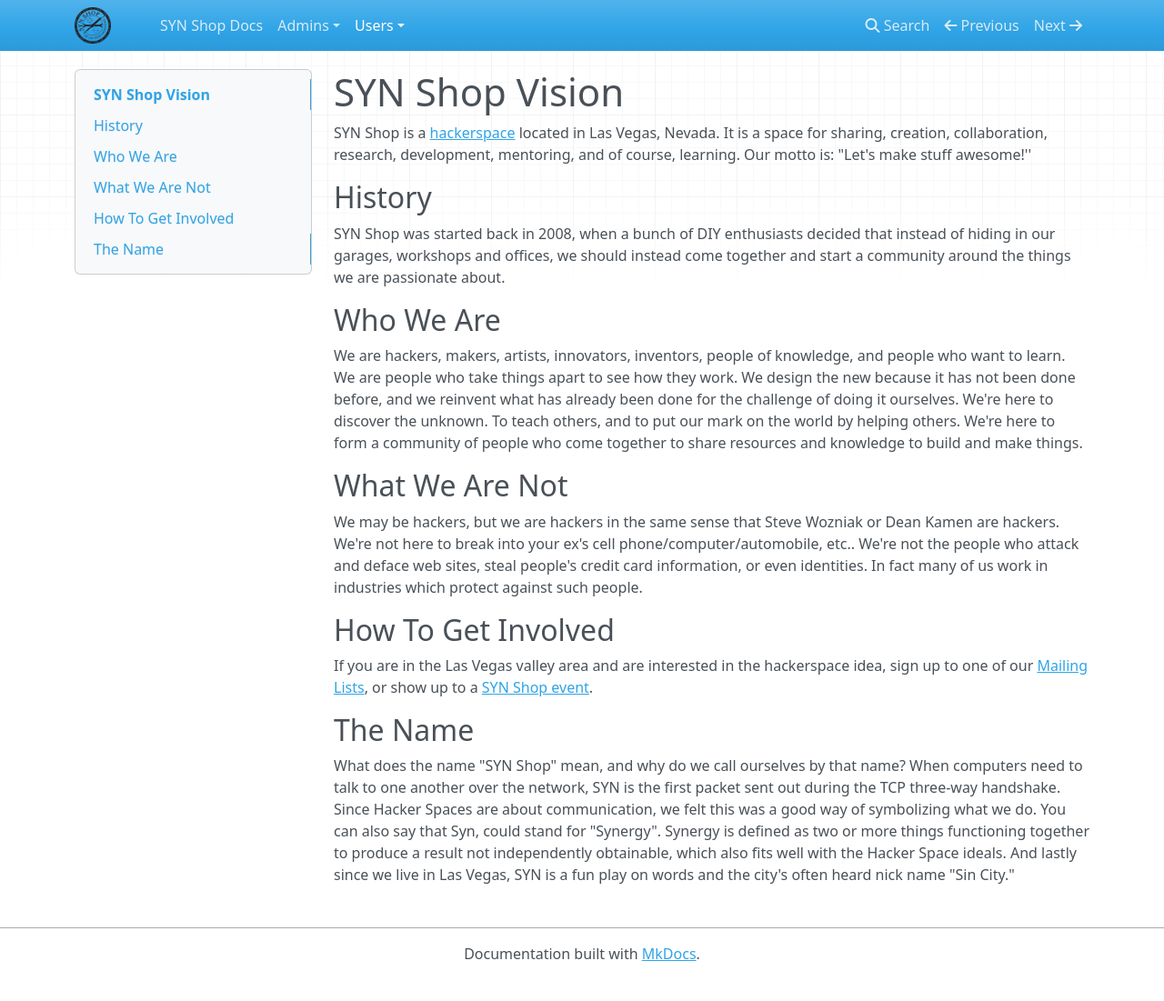
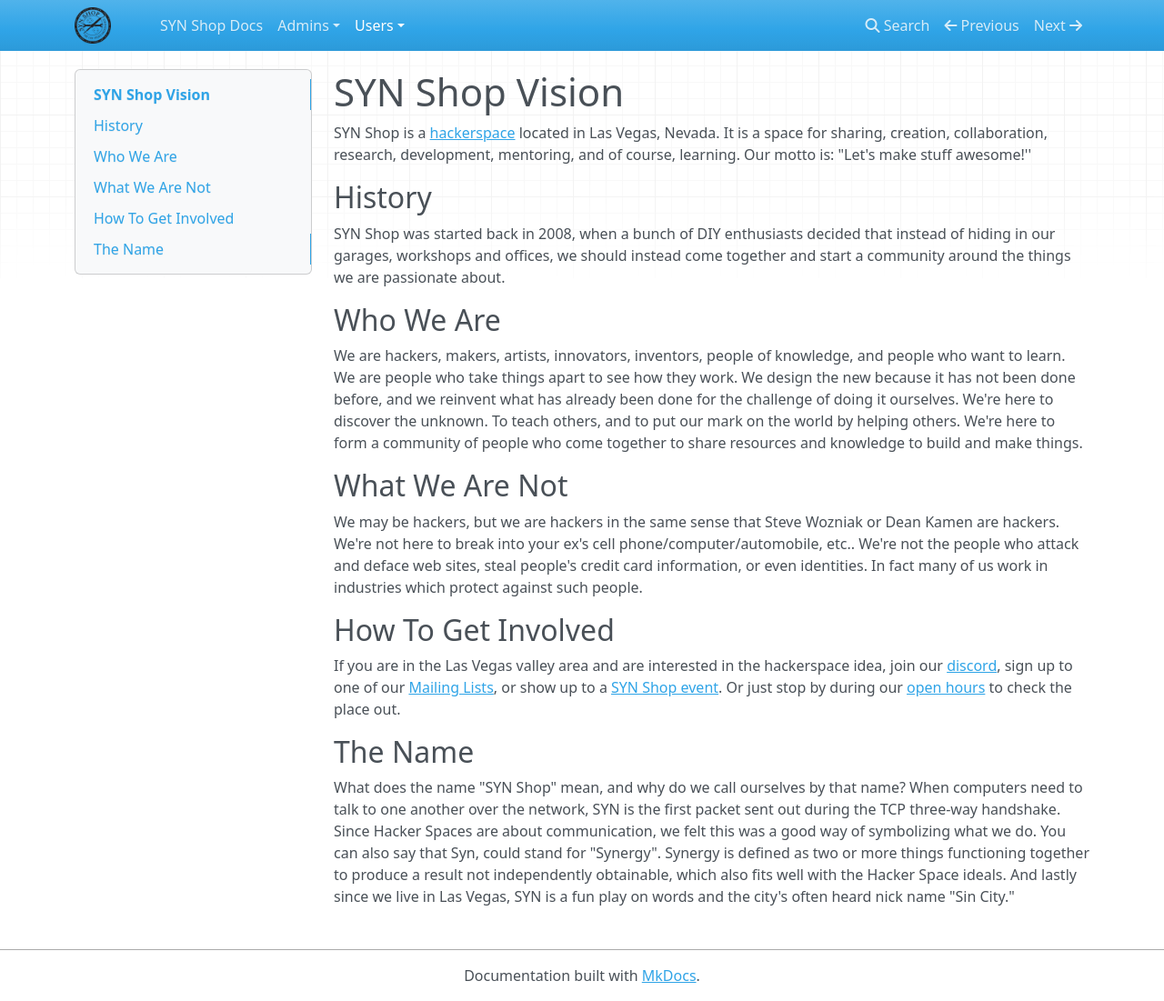
Before and after one commit to synshop/rtfm, an MkDocs documentation site: the page built from docs/users/SYN Shop Vision.md, in a window 1280 px wide and 1101 px high. Shown: the whole window at 91% size. Built offline with MkDocs 1.6.1, drawn with Linux system fonts in a browser that asks for light colours; nearby versions of some CDN libraries.

Commit message:
Update SYN Shop Vision.md - Contact info
Updated the "How to get involved" section with the discord and link to open hours.

```diff
--- a/docs/users/SYN Shop Vision.md
+++ b/docs/users/SYN Shop Vision.md
@@ -14,7 +14,7 @@
 We may be hackers, but we are hackers in the same sense that Steve Wozniak or Dean Kamen are hackers. We're not here to break into your ex's cell phone/computer/automobile, etc.. We're not the people who attack and deface web sites, steal people's credit card information, or even identities. In fact many of us work in industries which protect against such people.
 
 ## How To Get Involved
-If you are in the Las Vegas valley area and are interested in the hackerspace idea, sign up to one of our [Mailing Lists](./Mailing Lists), or show up to a [SYN Shop event](https://synshop.org/events).
+If you are in the Las Vegas valley area and are interested in the hackerspace idea, join our [discord](https://synshop.org/discord), sign up to one of our [Mailing Lists](./Mailing Lists), or show up to a [SYN Shop event](https://synshop.org/events). Or just stop by during our [open hours](https://rtfm.synshop.org/users/FAQ/#what-is-the-best-time-to-visit-syn-shop) to check the place out.
 
 ## The Name
 What does the name "SYN Shop" mean, and why do we call ourselves by that name? When computers need to talk to one another over the network, SYN is the first packet sent out during the TCP three-way handshake. Since Hacker Spaces are about communication, we felt this was a good way of symbolizing what we do. You can also say that Syn, could stand for "Synergy". Synergy is defined as two or more things functioning together to produce a result not independently obtainable, which also fits well with the Hacker Space ideals. And lastly since we live in Las Vegas, SYN is a fun play on words and the city's often heard nick name "Sin City."
```
